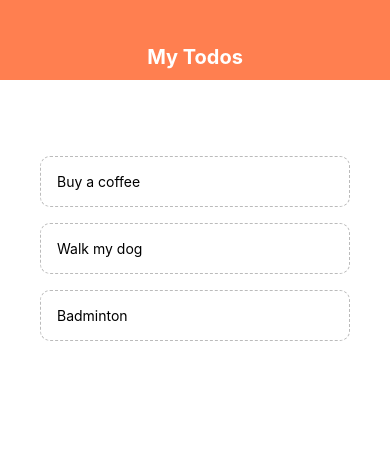
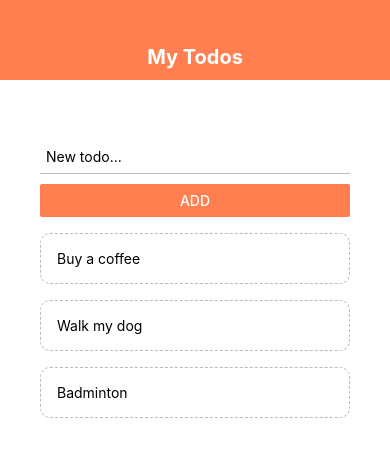
Before and after one commit to DandunAdi/learn-react-native, a React Native app: screen / in a window 390 px wide. Shown: the top 456 px of the page. Built offline with nearby package versions, Linux system fonts and the light colour scheme.

Commit message:
lesson #10: Todo App #3

```diff
--- a/App.js
+++ b/App.js
@@ -1,5 +1,6 @@
 import React, { useState } from 'react';
 import { StyleSheet, Text, View, FlatList, TouchableOpacity } from 'react-native';
+import AddTodo from './components/AddTodo';
 import Header from './components/Header';
 import TodoItem from './components/TodoItem';
 
@@ -14,11 +15,21 @@ export default function App() {
     setTodos(prevTodos => prevTodos.filter(item => item.key !== key));
   }
 
+  const handleSubmit = (text) => {
+    setTodos(prevTodos => (
+      [
+        { text, key: prevTodos.length + 1 },
+        ...prevTodos
+      ]
+    ))
+  }
+
   return (
     <View style={styles.container}>
       <Header />
       <View style={styles.content}>
         <View style={styles.list}>
+          <AddTodo onSubmit={handleSubmit} />
           <FlatList
             data={todos}
             keyExtractor={item => item.key.toString()}
--- /dev/null
+++ b/components/AddTodo.js
@@ -0,0 +1,35 @@
+import React, { useState } from 'react'
+import { View, TextInput, Button, StyleSheet } from 'react-native'
+
+export default function AddTodo({ onSubmit }) {
+  const [text, setText] = useState("");
+  const handleSubmit = (text) => {
+    onSubmit(text);
+    setText("");
+  }
+  return (
+    <View>
+      <TextInput
+        value={text}
+        onChangeText={(val) => setText(val)}
+        placeholder="New todo..."
+        style={styles.input}
+      />
+      <Button
+        title="ADD"
+        color="coral"
+        onPress={() => handleSubmit(text)}
+      />
+    </View>
+  )
+}
+
+const styles = StyleSheet.create({
+  input: {
+    marginBottom: 10,
+    paddingHorizontal: 6,
+    paddingVertical: 8,
+    borderBottomWidth: 1,
+    borderBottomColor: "#bbb"
+  }
+})
```
